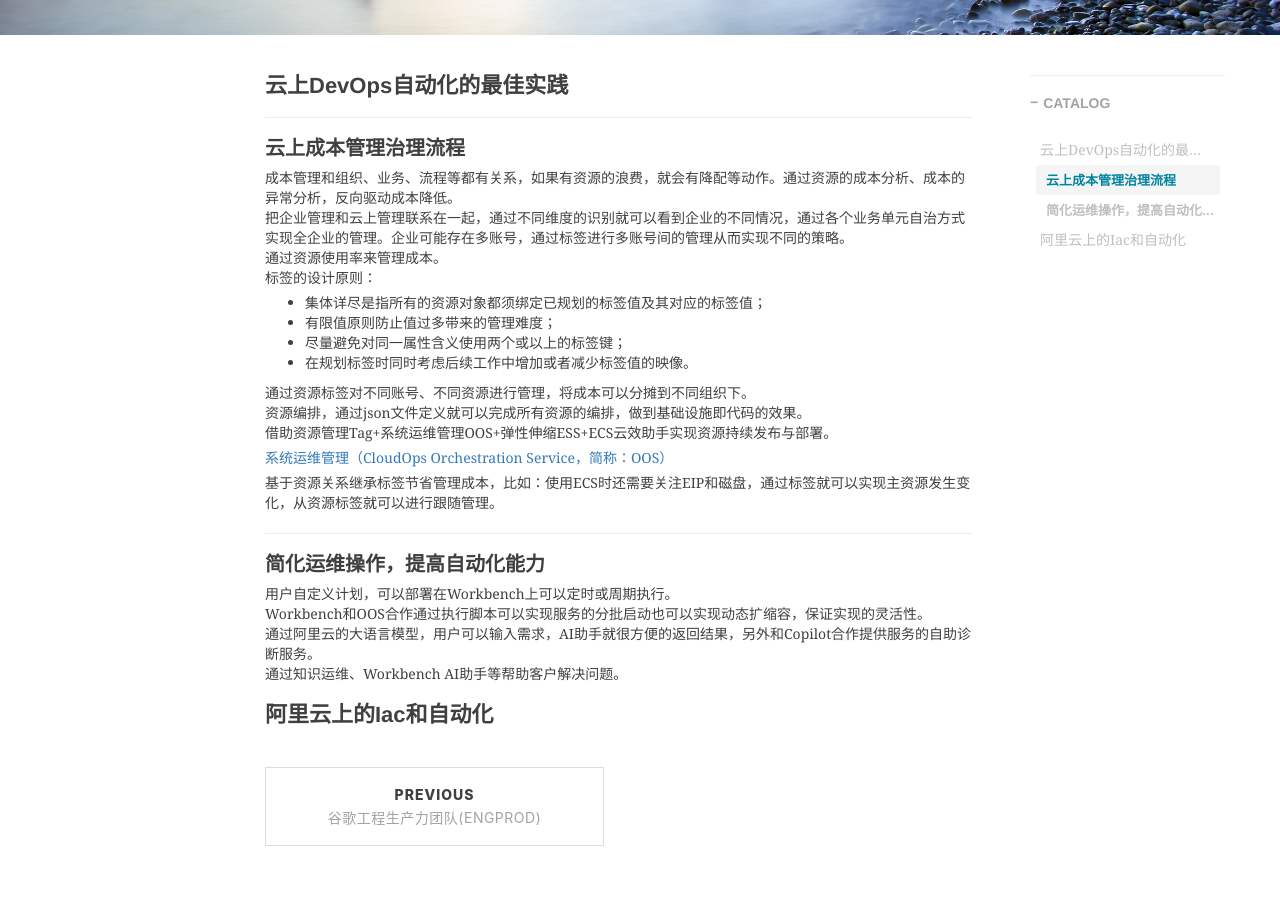
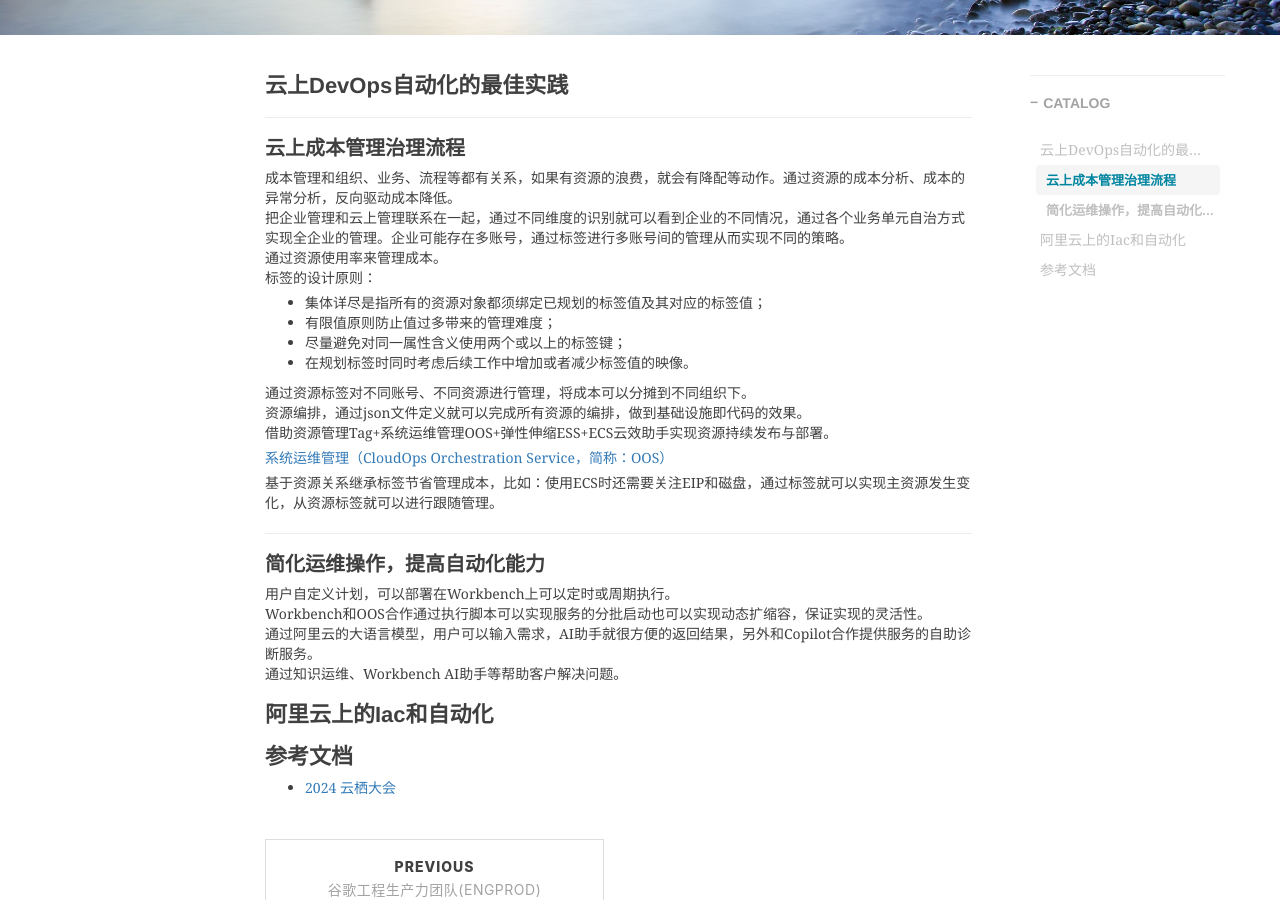
Before and after one commit to shihai1991/shihai1991.github.io, a Jekyll site: the page built from _posts/2024-09-20-2024云栖大会笔记.md, in a window 1280 px wide and 900 px high, scrolled down 420 px. Built offline with Jekyll 4.4.1, drawn with Linux system fonts in a browser that asks for light colours; nearby versions of some CDN libraries; comment, search, counter and statistics services are not loaded.

Commit message:
Update 2024-09-20-2024云栖大会笔记.md

```diff
--- a/_posts/2024-09-20-2024云栖大会笔记.md
+++ b/_posts/2024-09-20-2024云栖大会笔记.md
@@ -37,3 +37,6 @@ Workbench和OOS合作通过执行脚本可以实现服务的分批启动也可
 通过知识运维、Workbench AI助手等帮助客户解决问题。
 
 # 阿里云上的Iac和自动化
+
+# 参考文档
+- [2024 云栖大会](https://yunqi.aliyun.com/2024/agenda?spm=5176.29615464.J_1575700760.5.27644c84uTFkLE)
```
